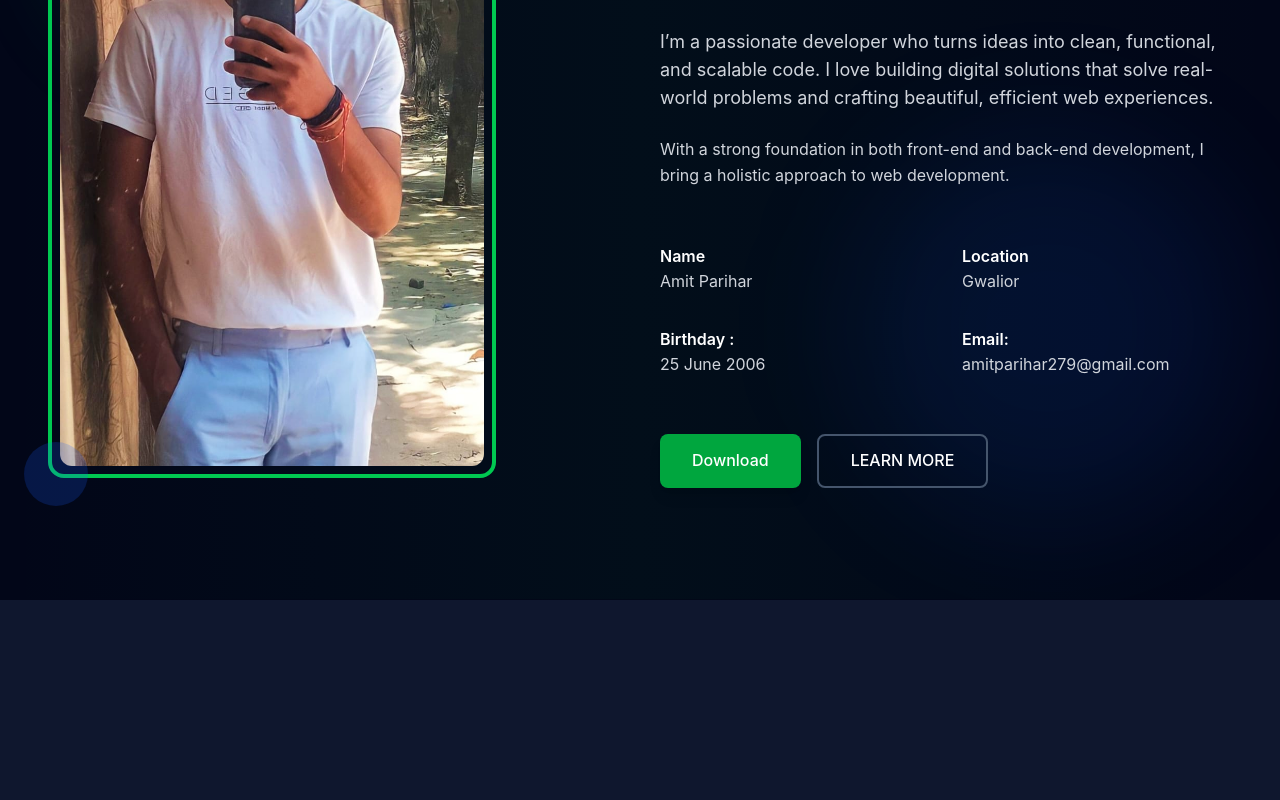
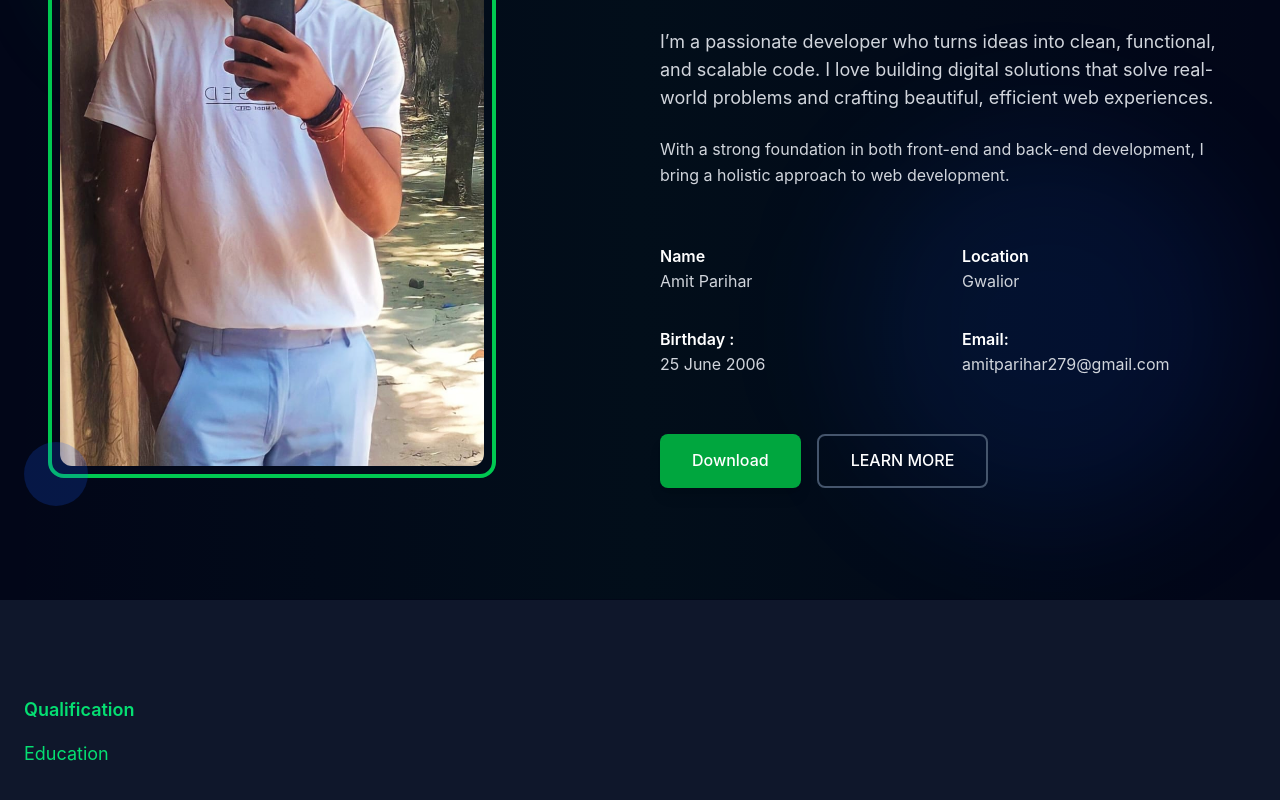
Before and after one commit to panditpavan44/Portfolio-website, a React (Vite) app in the folder portofilio-website/: page / in a window 1280 px wide. Shown: the part 1178-1978 px from the top of the page. Before the commit the page ends 1778 px from the top, so only its background shows below. Built offline with nearby package versions, Linux system fonts and the light colour scheme.

Commit message:
design skills page

```diff
--- a/portofilio-website/src/App.jsx
+++ b/portofilio-website/src/App.jsx
@@ -1,15 +1,17 @@
-import React from 'react'
-import Header from './component/header'
-import Hero from './component/Hero';
-import About from './component/About';
+import React from "react";
+import Header from "./component/header";
+import Hero from "./component/Hero";
+import About from "./component/About";
+import Skills from "./component/Skills";
 function App() {
   return (
-    <div className='bg-gray-900'>
-    <Header />
-    <Hero/>
-    <About/>
+    <div className="bg-gray-900">
+      <Header />
+      <Hero />
+      <About />
+      <Skills />
     </div>
   );
 }
 
-export default App
+export default App;
--- /dev/null
+++ b/portofilio-website/src/component/Skills.jsx
@@ -0,0 +1,38 @@
+import React from "react";
+
+function Skills() {
+  return (
+    <section id="skills" className="py-24 bg-slate-900 overflow-hidden">
+      {/* Animated Background Elements */}
+      <div className="absolute inset-0">
+        <div className="absolute top-20 left-10 w-72 h-72 bg-green-600/10 rounded-full blur-2xl"></div>
+        <div
+          className="absolute bottom-20 right-10 w-96 h-96 bg-blue-600/10 rounded-full
+            blur-3xl"
+        ></div>
+        <div
+          className="absolute top-1/2 left-1/2 transform -translate-x-1/2 -translate-y-1/2
+            w-full h-full bg-gradient-to-r from-transparent via-green-600/5 to-transparent"
+        ></div>
+      </div>
+      <div className="container mx-auto px-6 relative z-10">
+        <div className="grid lg:grid-cols-2 gap-16">
+          {/* Left Education */}
+          <div className={`transition-all duration-1000`}>
+            <div className="mb-12">
+              <p className="text-green-400 font-semibold text-lg mb-4">
+                Qualification
+              </p>
+              <p className="text-green-400 font-4xl text-lg mb-8">Education</p>
+            </div>
+            <div className="space-y-8">{}</div>
+          </div>
+          {/* Right Skills */}
+          <div className=""></div>
+        </div>
+      </div>
+    </section>
+  );
+}
+
+export default Skills;
```
